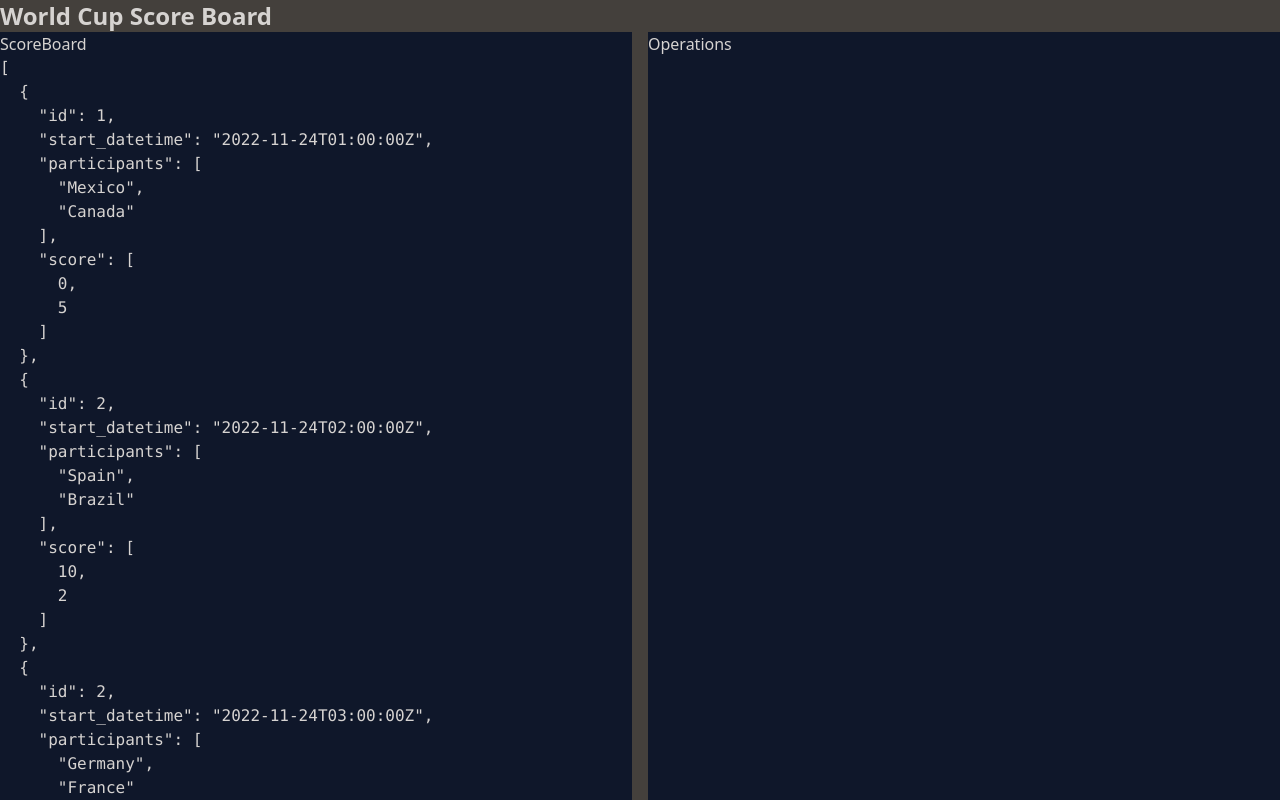
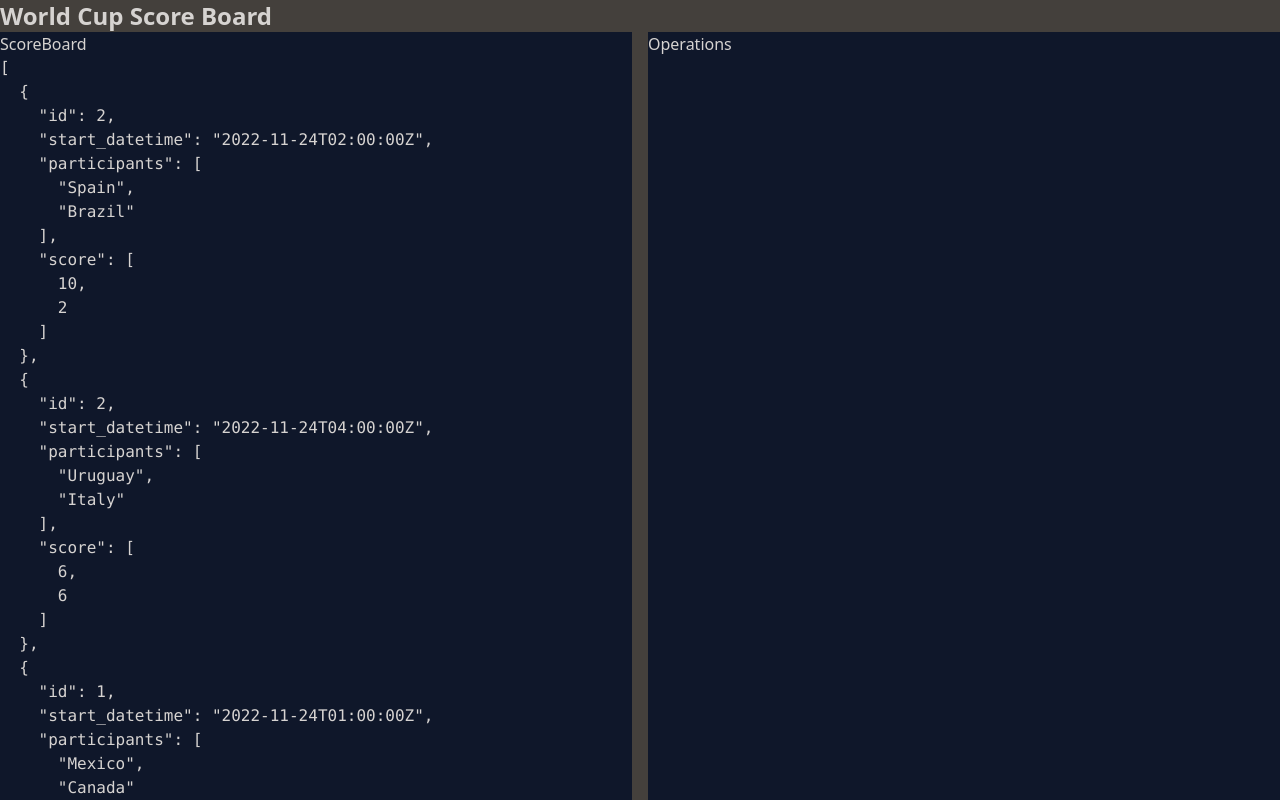
Before and after one commit to Uvacoder/world-cup-scoreboard2, a Nuxt app: page / in a window 1280 px wide. Shown: the top 800 px of the page. Built offline with nearby package versions, Linux system fonts and the light colour scheme.

Commit message:
Create scoreboard fixtures getter with propper ordering

```diff
--- a/components/ScoreBoard.vue
+++ b/components/ScoreBoard.vue
@@ -5,8 +5,9 @@ import { storeToRefs } from 'pinia';
 const scoreBoardStore = useScoreBoardStore();
 
 // Access state
-const { fixtures } = storeToRefs(scoreBoardStore);
+const { fixtures, scoreBoardFixtures } = storeToRefs(scoreBoardStore);
 
+// Initialize fixture data
 await scoreBoardStore.initData();
 </script>
 
@@ -14,7 +15,7 @@ await scoreBoardStore.initData();
 	<div>
 		ScoreBoard
 		<div>
-			<pre>{{ fixtures }}</pre>
+			<pre>{{ scoreBoardFixtures }}</pre>
 		</div>
 	</div>
 </template>
--- a/package.json
+++ b/package.json
@@ -10,6 +10,7 @@
   "devDependencies": {
     "@nuxtjs/tailwindcss": "^6.1.3",
     "@pinia/nuxt": "^0.4.5",
+    "lodash": "^4.17.21",
     "nuxt": "3.0.0",
     "pinia": "^2.0.26",
     "vue": "^3.2.45"
--- a/stores/scoreboard.js
+++ b/stores/scoreboard.js
@@ -1,10 +1,28 @@
 import { defineStore } from 'pinia';
+import { _ } from 'lodash';
 
 export const useScoreBoardStore = defineStore('scoreBoard', {
 	state: () => ({
-		user: null,
 		fixtures: []
 	}),
+
+	getters: {
+		// Order fixtures by score sum desc, and start datetime asc (most goals & start datetime)
+		scoreBoardFixtures: (state) => {
+			return _.orderBy(
+				state.fixtures,
+				[
+					(o) => {
+						return _.sum(o.score);
+					},
+					(o) => {
+						return o.start_datetime;
+					}
+				],
+				['desc', 'asc']
+			);
+		}
+	},
 
 	actions: {
 		setFixtures(payload) {
```
Also changed, not shown: 1 other file (tests, documents, lock files or other folders).
